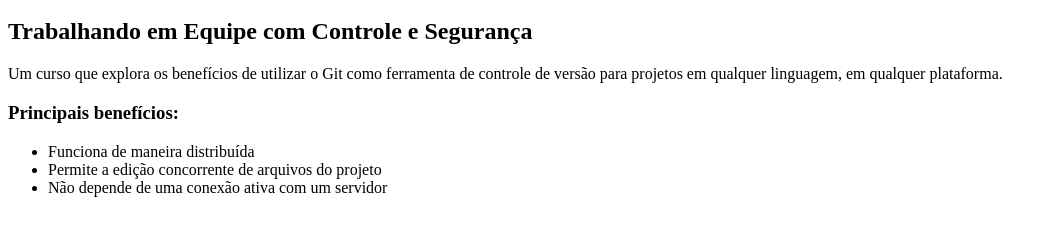
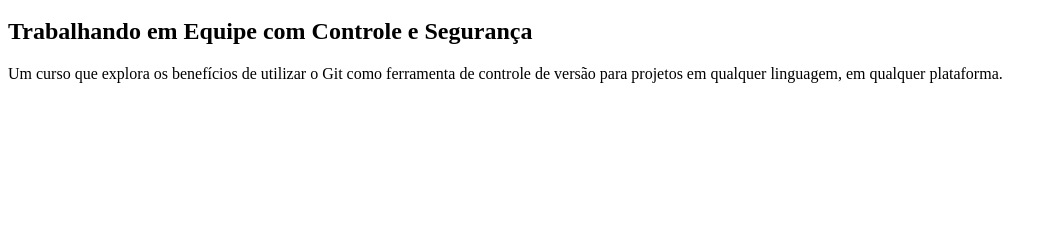
Before and after one commit to Ramires/curso-git, a plain HTML site: page index.html in a window 1280 px wide. Shown: the part 48-284 px from the top of the page, without its empty margins (0-1057 px from the left). Drawn offline with Linux system fonts and the light colour scheme.

Commit message:
alterando...

```diff
--- a/index.html
+++ b/index.html
@@ -7,11 +7,5 @@
 
         <p>Um curso que explora os benefícios de utilizar o Git como ferramenta de controle de versão para projetos em qualquer linguagem, em qualquer plataforma.</p>
 
-        <h3>Principais benefícios:</h3>
-        <ul>
-            <li>Funciona de maneira distribuída</li>
-            <li>Permite a edição concorrente de arquivos do projeto</li>
-            <li>Não depende de uma conexão ativa com um servidor</li>
-        </ul>
     </body>
 </html>
```
